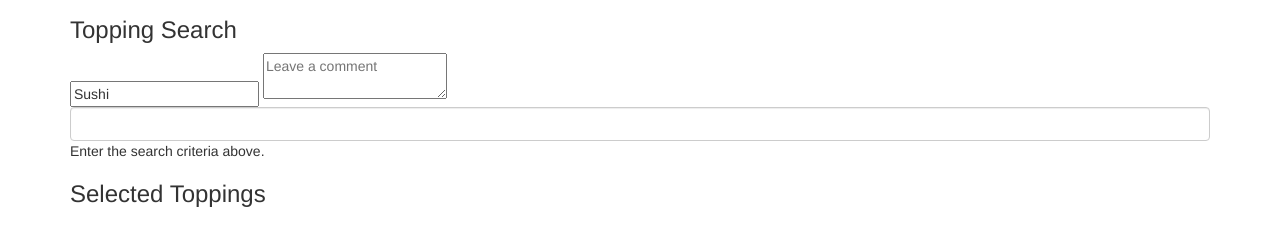
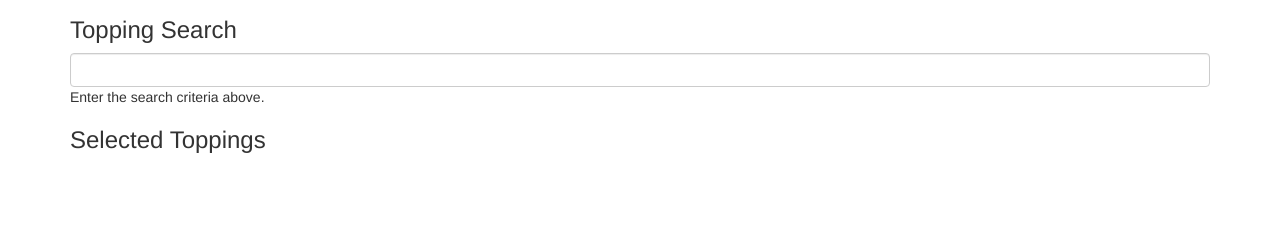
Before and after one commit to keflinduarte/angular, a plain HTML site: page Mod3Lab/index.html in a window 1280 px wide. Shown: the part 116-362 px from the top of the page. Drawn offline with nearby package versions, Linux system fonts and the light colour scheme.

Commit message:
edX Mod3Lab changes

```diff
--- a/Mod3Lab/index.html
+++ b/Mod3Lab/index.html
@@ -14,16 +14,6 @@
         <h2>{{model.title}}</h2>
 
         <h3>Topping Search</h3>
-
-        <form class="example-form">
-            <mat-form-field class="example-full-width">
-                <input matInput placeholder="Favorite food" value="Sushi">
-            </mat-form-field>
-
-            <mat-form-field class="example-full-width">
-                <textarea matInput placeholder="Leave a comment"></textarea>
-            </mat-form-field>
-        </form>
 
         <input type="text" class="form-control" ng-model="model.search">
 
```
